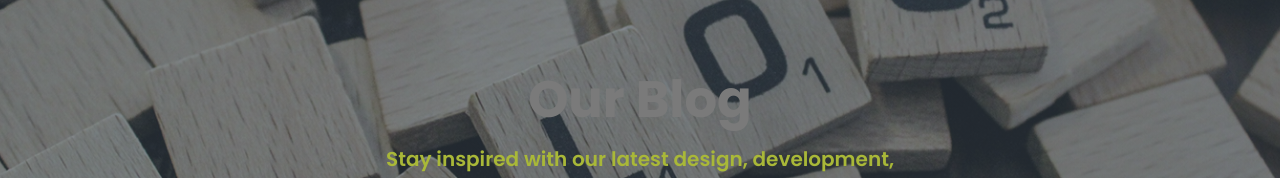
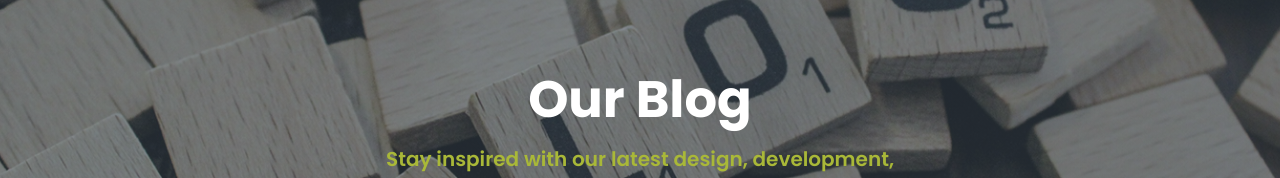
Before and after one commit to smaryamahmed123/Cloudix-Soft, a React (Vite) app in the folder cloudix/: page /blogs in a window 1280 px wide. Shown: the part 143-321 px from the top of the page. Built offline with nearby package versions, Linux system fonts and the light colour scheme; no server answers.

Commit message:
Update HeroSection.jsx

```diff
--- a/cloudix/src/Components/HeroSection.jsx
+++ b/cloudix/src/Components/HeroSection.jsx
@@ -160,6 +160,7 @@ const HeroSection = ({ image, title, subtitle, buttonText, buttonLink }) => {
         fontSize: { xs: "2.1rem", sm: "2.6rem", md: "3.2rem" },
         lineHeight: 1.15,
         mb: 2,
+        color: theme.palette.common.white,
       }}
     >
       {title}
```
